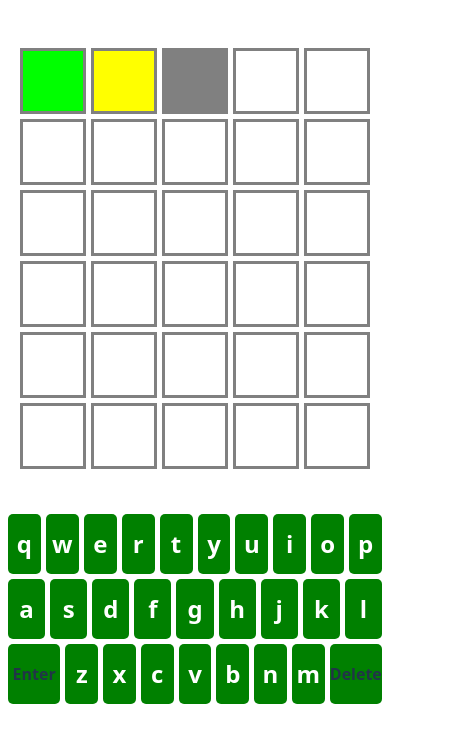
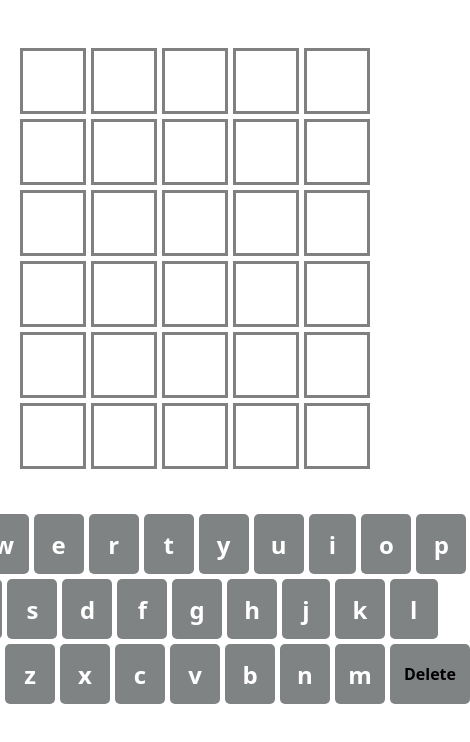
Before and after one commit to Shakhpazy/wordle, a React (Vite) app in the folder my-react-app/: page / in a window 390 px wide. Shown: the top 742 px of the page, 470 px wide, since content can reach past the window. Built offline with nearby package versions, Linux system fonts and the light colour scheme.

Commit message:
ktyping inputs work -- color is responsive to position

```diff
--- a/my-react-app/src/App.css
+++ b/my-react-app/src/App.css
@@ -2,6 +2,11 @@
   border: 3px solid gray;
   width: 60px;
   height: 60px;
+  font-weight: bold;
+  font-size: 32px;
+  display: flex;
+  justify-content: center;
+  align-items: center;
 }
 
 .row {
@@ -21,19 +26,19 @@
 }
 
 .grey {
-  background-color: #808080;
+  background-color: #808384;
 }
 .yellow {
-  background-color: #FFFF00;
+  background-color: #b5a13c;
 }
 .green {
-  background-color: #00FF00;
+  background-color: #528c4d;
 }
 
 .key {
   height: 60px;
   width: 50px;
-  background-color: green;
+  background-color: #808384;
   display: flex;
   justify-content: center;
   align-items: center;
--- a/my-react-app/src/App.jsx
+++ b/my-react-app/src/App.jsx
@@ -1,10 +1,118 @@
-import { useState } from 'react'
+import { useState, useEffect } from 'react'
 import reactLogo from './assets/react.svg'
 import viteLogo from '/vite.svg'
 import './App.css'
 
 
 function App() {
+
+  const [word, setWord] = useState('plays')
+  const [guess, setGuess] = useState('')
+  const [guesses, setGuesses] = useState([])
+  const [attempts, setAttempts] = useState(0)
+
+  useEffect(() => {
+    const handleKeyPress = (event) => {
+      const key = event.key.toLowerCase()
+      if (key === 'enter') {
+        if (guess.length === 5) {
+          setGuesses((prevGuesses) => [...prevGuesses, guess]);
+          setAttempts(attempts + 1)
+          setGuess('')
+        }
+      } else if (key === 'backspace') {
+        setGuess(guess.slice(0, -1))
+      } else if (/^[a-z]$/.test(key)) {
+        if (guess.length < 5) {
+          setGuess(guess + key)
+        }
+      }
+    }
+
+    console.log('guess', guess)
+    console.log('attempts', attempts)
+    console.log('word', word)
+    console.log('guesses', guesses)
+
+    document.addEventListener('keydown', handleKeyPress)
+    return () => {
+      document.removeEventListener('keydown', handleKeyPress)
+    }
+  }, [guess, attempts, word, guesses])
+
+  function RowGenerator() {
+    const rows = [];
+
+    // 1. Add past guesses
+    for (let i = 0; i < guesses.length; i++) {
+      const boxes = [];
+      for (let j = 0; j < 5; j++) {
+        const letter = guesses[i][j] || '';
+        if (word.includes(letter) && word[j] == letter) {
+          boxes.push(
+            <div className='box green' key={j}>
+              {letter}
+            </div>
+          );
+        } else if (word.includes(letter)) {
+          boxes.push(
+            <div className='box yellow' key={j}>
+              {letter}
+            </div>
+          );
+        } else {
+          boxes.push(
+            <div className='box' key={j}>
+              {letter}
+            </div>
+          );
+        }
+      }
+      rows.push(
+        <div className='row' key={`guess-${i}`}>
+          {boxes}
+        </div>
+      );
+    }
+
+    // 2. Add current guess (in progress)
+    if (guesses.length < 6) {
+      const boxes = [];
+      for (let j = 0; j < 5; j++) {
+        const letter = guess[j] || '';
+        boxes.push(
+          <div className='box' key={j}>
+            {letter}
+          </div>
+        );
+      }
+      rows.push(
+        <div className='row' key={`current`}>
+          {boxes}
+        </div>
+      );
+    }
+
+    // 3. Add empty rows to fill up to 6
+    for (let i = guesses.length + 1; i < 6; i++) {
+      const boxes = [];
+      for (let j = 0; j < 5; j++) {
+        boxes.push(
+          <div className='box' key={j}></div>
+        );
+      }
+      rows.push(
+        <div className='row' key={`empty-${i}`}>
+          {boxes}
+        </div>
+      );
+    }
+
+    return rows;
+  }
+
+
+
 
   const keyboard = [
     ['q', 'w', 'e', 'r', 't', 'y', 'u', 'i', 'o', 'p'],
@@ -15,55 +123,14 @@ function App() {
   return (
     <>
       <div className="wrapper">
-      <div className='row'>
-        <div className='box green'></div>
-        <div className='box yellow'></div>
-        <div className='box grey'></div>
-        <div className='box'></div>
-        <div className='box'></div>
-      </div>
-      <div className='row'>
-        <div className='box'></div>
-        <div className='box'></div>
-        <div className='box'></div>
-        <div className='box'></div>
-        <div className='box'></div>
-      </div>
-      <div className='row'>
-        <div className='box'></div>
-        <div className='box'></div>
-        <div className='box'></div>
-        <div className='box'></div>
-        <div className='box'></div>
-      </div>
-      <div className='row'>
-        <div className='box'></div>
-        <div className='box'></div>
-        <div className='box'></div>
-        <div className='box'></div>
-        <div className='box'></div>
-      </div>
-      <div className='row'>
-        <div className='box'></div>
-        <div className='box'></div>
-        <div className='box'></div>
-        <div className='box'></div>
-        <div className='box'></div>
-      </div>
-      <div className='row'>
-        <div className='box'></div>
-        <div className='box'></div>
-        <div className='box'></div>
-        <div className='box'></div>
-        <div className='box'></div>
-      </div>
+        <RowGenerator />
       </div>
 
       <div className='keyboard'>
         {keyboard.map((row, rowIndex) => (
           <div className='row' key={rowIndex}>
             {row.map((key, keyIndex) => (
-              <div className='key' key={keyIndex}>
+              <button className='key' key={keyIndex} type='button'>
                 {key === 'Enter' ? (
                   <div className='key-enter'>Enter</div>
                 ) : key === 'Backspace' ? (
@@ -71,7 +138,7 @@ function App() {
                 ) : (
                   <div className='key-letter'>{key}</div>
                 )}
-              </div>
+              </button>
             ))}
           </div>
         ))}
```
